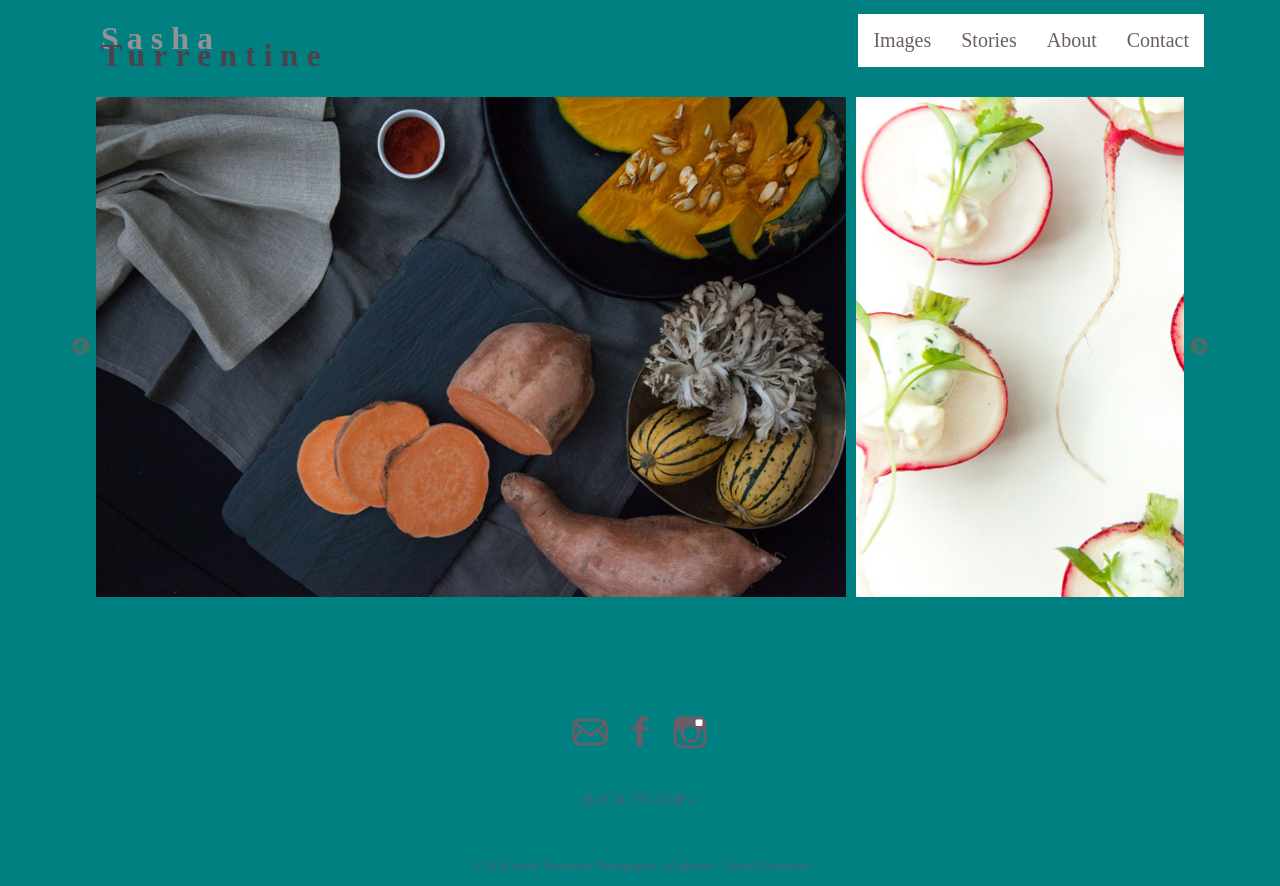
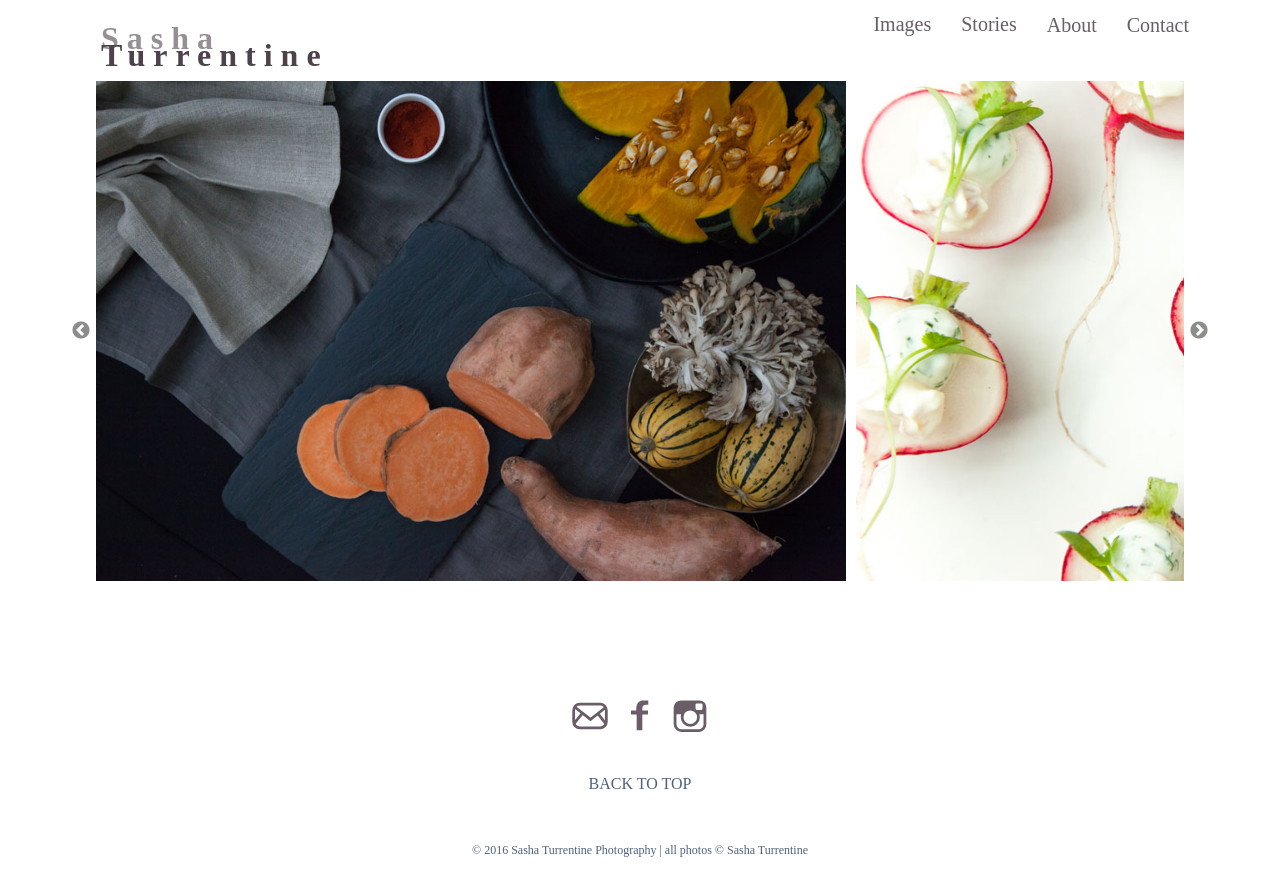
Before and after one commit to Mightynumnums/SashaTurrentine, a plain HTML site: page index.html in a window 1280 px wide. Drawn offline with nearby package versions, Linux system fonts and the light colour scheme; a web font is replaced by a local one.

Commit message:
menu updated

```diff
--- a/index.html
+++ b/index.html
@@ -36,10 +36,10 @@
 				</li>
 				  </div>
 				<li class="dropdown">
-					<button class="dropbtn">About</button>
+					<a href="about.html" class="dropbtn">About</a>
 				</li>
 				<li class="dropdown">
-					<button class="dropbtn">Contact</button>
+					<a href="contact.html" class="dropbtn active">Contact</a>
 				</li>
 			</ul>
 
@@ -92,7 +92,7 @@
     </div>
 
     <div id="bringmeback">
-    	<a href="#top">BACK TO TOP &raquo;</a>
+    	<a href="#top">BACK TO TOP</a>
     </div>
 
     <footer>
--- a/main.css
+++ b/main.css
@@ -369,9 +369,6 @@ footer {
 
 
 @media only screen and (min-width: 481px){
-    body{
-        background-color: red;
-    }
     .navigation {
         justify-content: space-around;
     }
@@ -381,6 +378,10 @@ footer {
     margin-left: 150px;
     }
 
+    .dropbtn {
+        margin-top: -16px;
+    }
+
 }
 
 
@@ -388,7 +389,6 @@ footer {
 @media only screen and (min-width : 768px){
     body {
         width: 90%;
-        background-color: yellow;
         }
 
     .fade {
@@ -412,7 +412,6 @@ footer {
     .title {
             margin-top: 20px;
             text-align: left;
-
         }
 
 /*******NAVIGATION MENU******/
@@ -480,9 +479,8 @@ footer {
 
 
     @media only screen and (min-width: 1024px) {
-        body{
+        body {
             width: 85%;
-            background-color: teal;
         }
 
     .lightbox {
```
Also changed, not shown: Father-Day.html (+2 -2 lines), about.html (+2 -2 lines), contact.html (+2 -2 lines), in-the-gray.html (+4 -4 lines), portraits.html (+4 -4 lines), suspended.html (+2 -2 lines), travel-life.html (+4 -3 lines), wedding-event.html (+2 -2 lines). Lines whose indentation alone changed are shown as unchanged.
